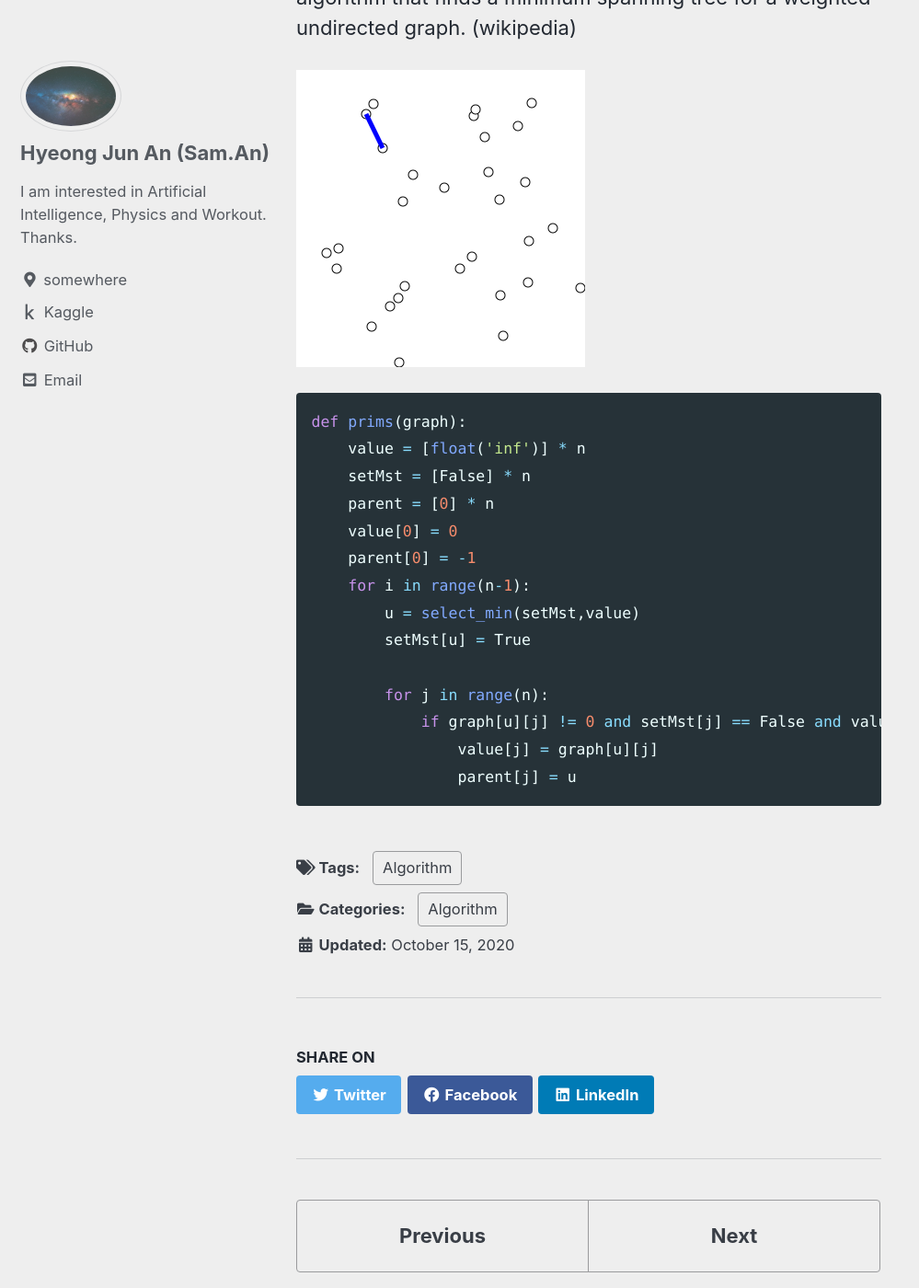
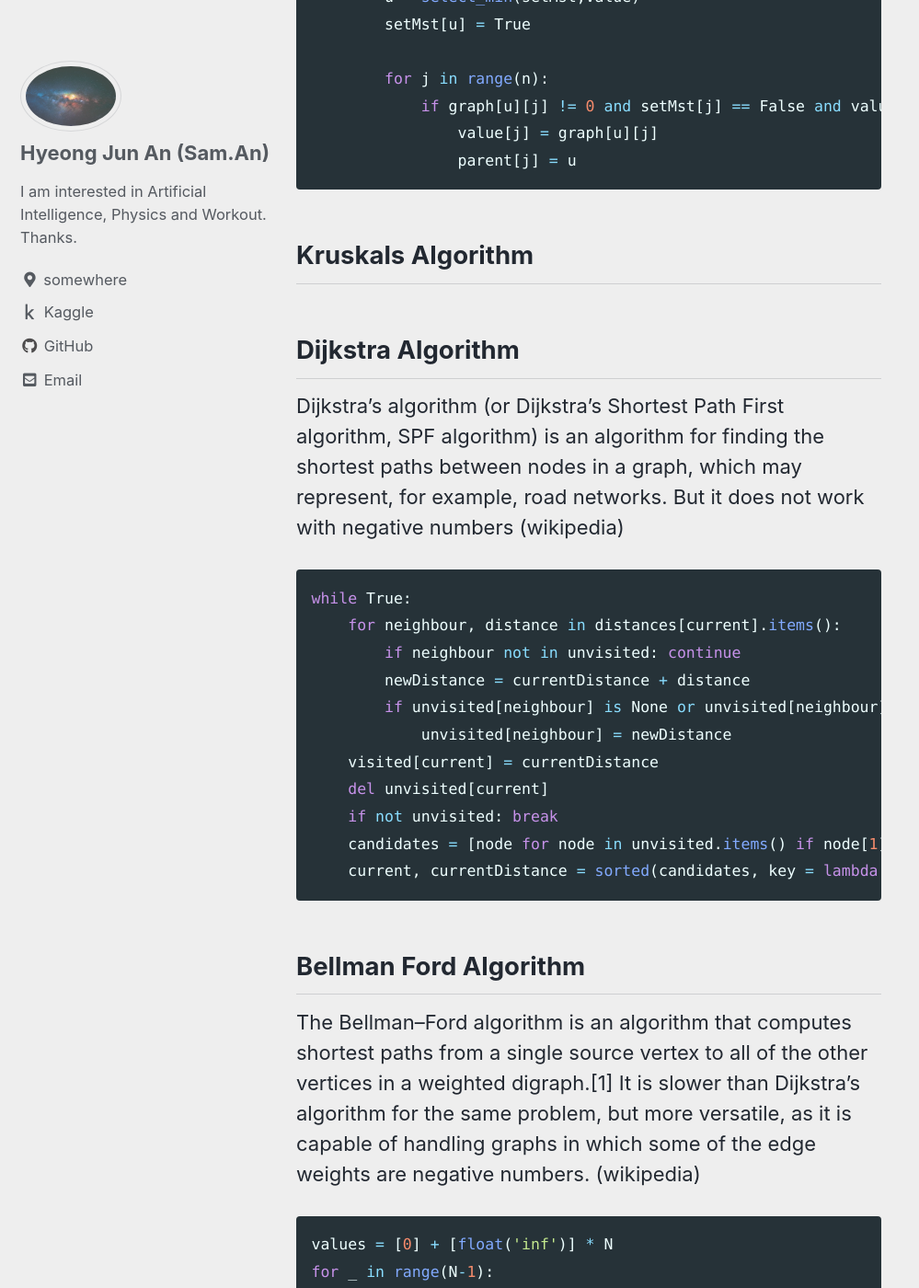
Before and after one commit to sammiee5311/sammiee5311.github.com, a Jekyll site: the page built from _posts/2020-08-30-Algorithm.md, in a window 1280 px wide and 1400 px high, scrolled down 7656 px. Shown: the whole window at 92% size, without its empty margins (0-999 px from the left). Built offline with Jekyll 4.4.1, drawn with Linux system fonts in a browser that asks for light colours; cached includes are drawn as plain includes; some of the changed text lies outside the part shown.

Commit message:
Update 2020-08-30-Algorithm.md

````diff
--- a/_posts/2020-08-30-Algorithm.md
+++ b/_posts/2020-08-30-Algorithm.md
@@ -109,7 +109,7 @@ dfs(root,None,graph)
 ```
 
 
-## Sieve_of_Eratosthenes
+## Sieve of Eratosthenes
 
 ![](/assets/images/algorithm/Sieve_of_Eratosthenes.gif)
 
@@ -128,7 +128,7 @@ for i in range(2,n+1):
 print(primes)
 ```
 
-## Boyer-Moore vote algorithm
+## Boyer-Moore vote Algorithm
 
 (https://gregable.com/2013/10/majority-vote-algorithm-find-majority.html)
 
@@ -144,7 +144,7 @@ for value in input:
     count -= 1
 ```
 
-## De Bruijn sequence
+## De Bruijn sequence Algorithm
 
 De Brujin sequences, contating combinations of length n using k digits, have length k^n. <br>
 
@@ -188,25 +188,8 @@ def de_bruijn(k, n: int) -> str:
 + https://www.youtube.com/watch?v=iPLQgXUiU14&vl=en-GB
 {: .notice--info}
 
-## Dijkstra
 
-Dijkstra's algorithm (or Dijkstra's Shortest Path First algorithm, SPF algorithm) is an algorithm for finding the shortest paths between nodes in a graph, which may represent, for example, road networks. But it does not work with negative numbers (wikipedia)
-
-``` python
-while True:
-    for neighbour, distance in distances[current].items():
-        if neighbour not in unvisited: continue
-        newDistance = currentDistance + distance
-        if unvisited[neighbour] is None or unvisited[neighbour] > newDistance:
-            unvisited[neighbour] = newDistance
-    visited[current] = currentDistance
-    del unvisited[current]
-    if not unvisited: break
-    candidates = [node for node in unvisited.items() if node[1]]
-    current, currentDistance = sorted(candidates, key = lambda x: x[1])[0]
-```
-
-## Prims
+## Prims Algorithm
 
 Prim's (also known as Jarník's) algorithm is a greedy algorithm that finds a minimum spanning tree for a weighted undirected graph. (wikipedia)
 
@@ -228,3 +211,38 @@ def prims(graph):
                 value[j] = graph[u][j]
                 parent[j] = u
 ```
+
+## Kruskals Algorithm
+
+## Dijkstra Algorithm
+
+Dijkstra's algorithm (or Dijkstra's Shortest Path First algorithm, SPF algorithm) is an algorithm for finding the shortest paths between nodes in a graph, which may represent, for example, road networks. But it does not work with negative numbers (wikipedia)
+
+``` python
+while True:
+    for neighbour, distance in distances[current].items():
+        if neighbour not in unvisited: continue
+        newDistance = currentDistance + distance
+        if unvisited[neighbour] is None or unvisited[neighbour] > newDistance:
+            unvisited[neighbour] = newDistance
+    visited[current] = currentDistance
+    del unvisited[current]
+    if not unvisited: break
+    candidates = [node for node in unvisited.items() if node[1]]
+    current, currentDistance = sorted(candidates, key = lambda x: x[1])[0]
+```
+
+## Bellman Ford Algorithm
+The Bellman–Ford algorithm is an algorithm that computes shortest paths from a single source vertex to all of the other vertices in a weighted digraph.[1] It is slower than Dijkstra's algorithm for the same problem, but more versatile, as it is capable of handling graphs in which some of the edge weights are negative numbers. (wikipedia)
+
+``` python
+values = [0] + [float('inf')] * N
+for _ in range(N-1):
+    cnt = 0
+    for u,v,w in edges:
+        if values[u] != float('inf') and values[u] + w < values[v]:
+            values[v] = values[u] + w
+            cnt += 1
+    if cnt == 0:
+        break
+```
````
